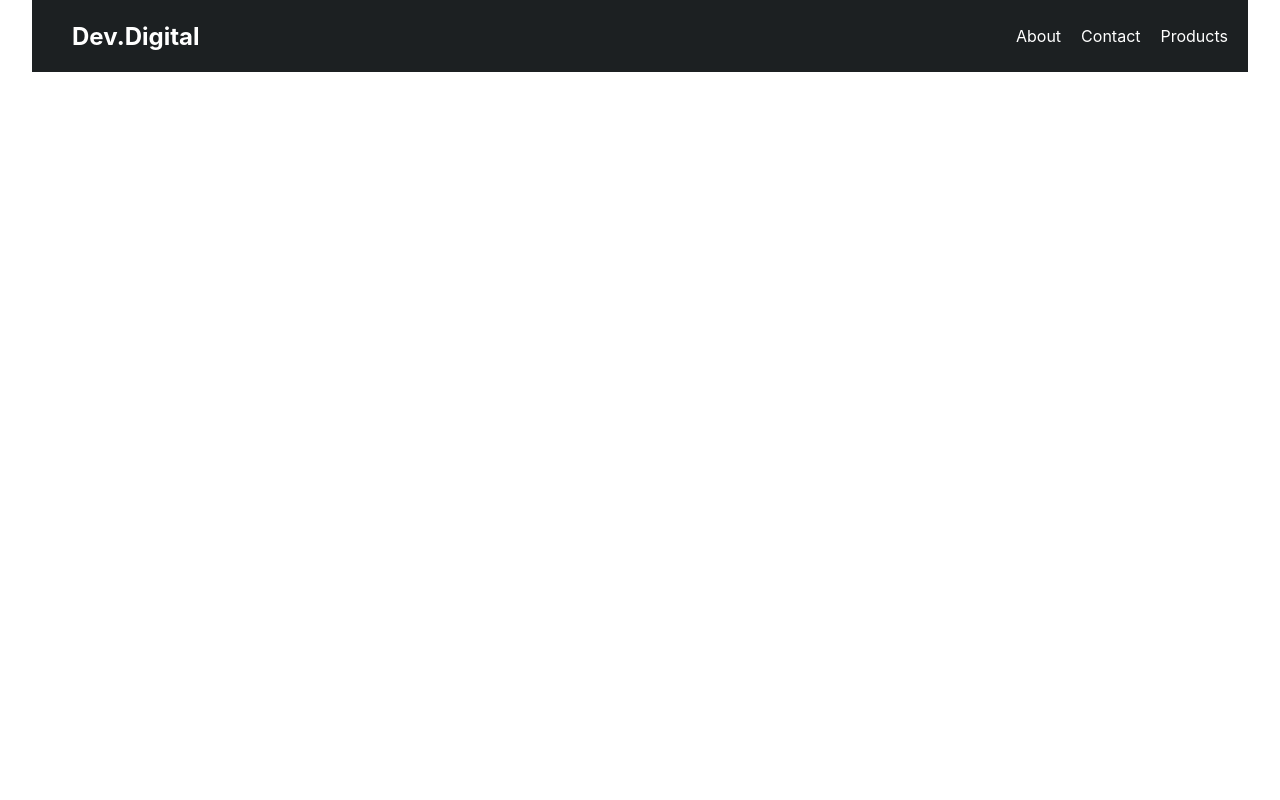
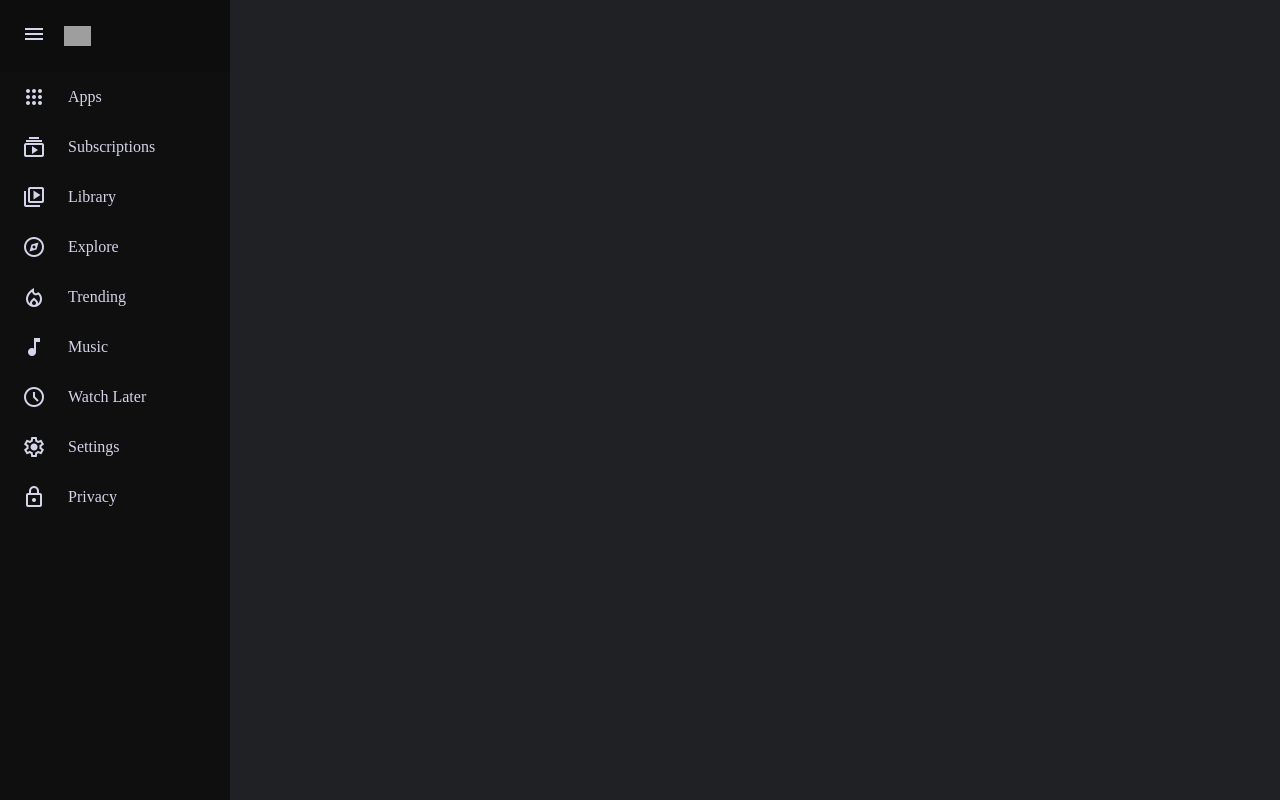
Before and after one commit to JackXN/jrblog, a Next.js app: page / in a window 1280 px wide. Built offline with nearby package versions, Linux system fonts and the light colour scheme; grey boxes are pictures that could not be loaded.

Commit message:
Icons + Sidebar

```diff
--- a/package.json
+++ b/package.json
@@ -9,11 +9,15 @@
     "lint": "next lint"
   },
   "dependencies": {
+    "@chakra-ui/react": "^2.4.1",
+    "@emotion/react": "^11.10.5",
+    "@emotion/styled": "^11.10.5",
     "@types/node": "18.11.9",
     "@types/react": "18.0.25",
     "@types/react-dom": "18.0.9",
     "eslint": "8.28.0",
     "eslint-config-next": "13.0.4",
+    "framer-motion": "^7.6.7",
     "next": "13.0.4",
     "react": "18.2.0",
     "react-dom": "18.2.0",
--- a/pages/index.tsx
+++ b/pages/index.tsx
@@ -5,6 +5,7 @@ import styles from '../styles/Home.module.css';
 
 // Components
 import Nav from '../src/components/Containers/Navbar/Nav';
+import {Sidebar as Example} from '../src/sidebars/sidebar-2/Sidebar';
 
 
 export default function Home() {
@@ -17,14 +18,16 @@ export default function Home() {
         <meta itemProp='description' content='Welcome To Nodus. A Technical Blog built for software developers and and techies.'/>
         <meta name='description' content='Welcome To Nodus. A Technical Blog built for software developers and and techies.'/>
         <meta property='og:title' content='The Nodus Blog'/>
-        <meta property='og:url' content/>
-
+        <meta property='og:url'/>
         <link rel="icon" href="/favicon.ico" />
-
+        <link
+      rel="stylesheet"
+      href="https://fonts.googleapis.com/css2?family=Material+Symbols+Outlined:opsz,wght,FILL,GRAD@48,600,0,0"
+    />
       </Head>
 
-<Nav/>
-
+{/* <Nav/> */}
+  <Example/>
     </div>
   )
 }
--- a/src/sidebars/sidebar-2/Sidebar.tsx
+++ b/src/sidebars/sidebar-2/Sidebar.tsx
@@ -1,53 +1,79 @@
-import {useState} from 'react';
-import styles from './styles.css';
-// LOGO IMPORT HERE
-import {Icon} from './Icon.tsx';
-import {Button} from './Button.tsx';
+import { useState } from "react";
+import Logo from "./logo.svg";
+import { Icon } from "./Icon";
+import { Button } from "./Button";
+import styles from '../../../styles/globals.css'
+
 
 const menuItems = [
   {
-        name: 'Apps',
-        icon: 'apps',
+    name: "Apps",
+    icon: "apps",
   },
   {
-        name: 'Subscriptions',
-        icon: 'subscriptions',
+    name: "Subscriptions",
+    icon: "subscriptions",
   },
   {
-        name: 'Library',
-        icon: 'video_library',
+    name: "Library",
+    icon: "video_library",
   },
   {
-        name: 'Explore',
-        icon: 'explore',
+    name: "Explore",
+    icon: "explore",
   },
   {
-        name:'Trending',
-        icon: 'mode_heat',
+    name: "Trending",
+    icon: "mode_heat",
   },
   {
-        name: 'Music',
-        icon: 'music_note',
+    name: "Music",
+    icon: "music_note",
   },
   {
-        name: 'Watch Later',
-        icon: 'schedule',
+    name: "Watch Later",
+    icon: "schedule",
   },
   {
-        name: 'Settings',
-        icon: 'settings',
+    name: "Settings",
+    icon: "settings",
   },
   {
-        name: 'Privacy',
-        icon: 'lock',
+    name: "Privacy",
+    icon: "lock",
   },
 ];
 
-const NavHeader = () => {
-    <header className='siderbar-header'>
-        <button type='button'>
-            <Icon icon='menu'/>
+const NavHeader = () => (
+  <header className='sidebar-header'>
+    <button type="button">
+      <Icon icon="menu" />
     </button>
-        <img src={Logo} className='sidebar-logo'/>
+    <img src={Logo} className="sidebar-logo"/>
   </header>
-}
+);
+
+export const Sidebar = () => {
+  const [activeItem, setActiveItem] = useState<string>("");
+
+  const handleClick = (item: string) => {
+    console.log("activeItem", activeItem);
+    setActiveItem(item !== activeItem ? item : "");
+  };
+
+  return (
+    <aside className="sidebar">
+      <nav className="sidebar-nav">
+        <NavHeader />
+        {menuItems.map((item) => (
+          <Button
+            onClick={handleClick}
+            name={item.name}
+            icon={item.icon}
+            isActive={activeItem === item.name}
+          />
+        ))}
+      </nav>
+    </aside>
+  );
+};
--- /dev/null
+++ b/src/sidebars/sidebar-2/useRipple.tsx
@@ -0,0 +1,33 @@
+import { FC, MouseEvent } from "react";
+import { createRoot } from "react-dom/client";
+
+type RippleProps = {
+  top: string;
+  left: string;
+};
+
+const Ripple: FC<RippleProps> = ({ top, left }) => (
+  <span style={{ top, left }} id="ripple-shape" className="ripple-shape"></span>
+);
+
+const createRipple = (e: MouseEvent<HTMLButtonElement>, name: string) => {
+  if (!document.getElementById("ripple-shape")) {
+    const btn: HTMLButtonElement = e?.currentTarget;
+    const rect: DOMRect = btn.getBoundingClientRect();
+    const top = `${e.clientY - rect.y}px`;
+    const left = `${e.clientX - rect.x}px`;
+
+    const container = createRoot(
+      document.getElementById(`ripple-container-${name}`)!
+    );
+
+    container.render(<Ripple top={top} left={left} />);
+    setTimeout(() => {
+      container.unmount();
+    }, 1000);
+  }
+};
+
+export const useRipple = () => {
+  return [createRipple];
+};
--- a/styles/globals.css
+++ b/styles/globals.css
@@ -24,3 +24,118 @@ a {
     background: black;
   }
 }
+
+
+
+
+* {
+  box-sizing: border-box;
+}
+
+body {
+  margin: 0;
+  background: #202124;
+  font-family: "Euclid Circular A";
+}
+
+button {
+  position: relative;
+  overflow: hidden;
+  height: 50px;
+  width: 100%;
+  font-family: inherit;
+  font-size: 16px;
+  font-weight: 400;
+  padding: 0 22px;
+  color: #d4d4ea;
+  background: transparent;
+  border: 0;
+  cursor: pointer;
+  text-align: left;
+}
+
+.sidebar {
+  position: fixed;
+  top: 0;
+  left: 0;
+  display: flex;
+  flex-direction: column;
+  width: 230px;
+  height: 100%;
+  background: #0f0f0f;
+}
+
+.sidebar-header {
+  display: flex;
+  align-items: center;
+  height: 72px;
+  padding: 0 1.25rem 0 0;
+  background: rgba(0, 0, 0, 0.1);
+}
+
+.sidebar-header button {
+  width: 64px;
+}
+
+.sidebar-logo {
+  height: 20px;
+}
+
+button {
+}
+
+.button-content {
+  position: relative;
+  z-index: 2;
+  display: flex;
+  gap: 22px;
+  align-items: center;
+}
+
+@keyframes active {
+  0%,
+  30% {
+    background: transparent;
+  }
+  80%,
+  100% {
+    background: #2f2d32;
+  }
+}
+
+.sidebar button.active {
+  animation: active 1s forwards;
+}
+
+.material-symbols-outlined {
+  font-size: 20px;
+}
+
+@keyframes ripple {
+  0% {
+    opacity: 0;
+    scale: 0.5;
+  }
+  35% {
+    opacity: 1;
+  }
+  100% {
+    opacity: 0;
+    scale: 5;
+  }
+}
+
+.ripple-shape {
+  display: block;
+  position: absolute;
+  z-index: 1;
+  width: 80px;
+  height: 80px;
+  margin-top: -40px;
+  margin-left: -40px;
+  border-radius: 50%;
+  pointer-events: none;
+  opacity: 0;
+  background: #2f2d32;
+  animation: ripple 1s both;
+}
```
Also changed, not shown: src/sidebars/sidebar-2/logo.svg (added), src/sidebars/sidebar-2/styles.js (added), styles/styles.css (renamed from src/sidebars/sidebar-2/styles.css), 1 other file (tests, documents, lock files or other folders). Lines whose indentation alone changed are shown as unchanged.
